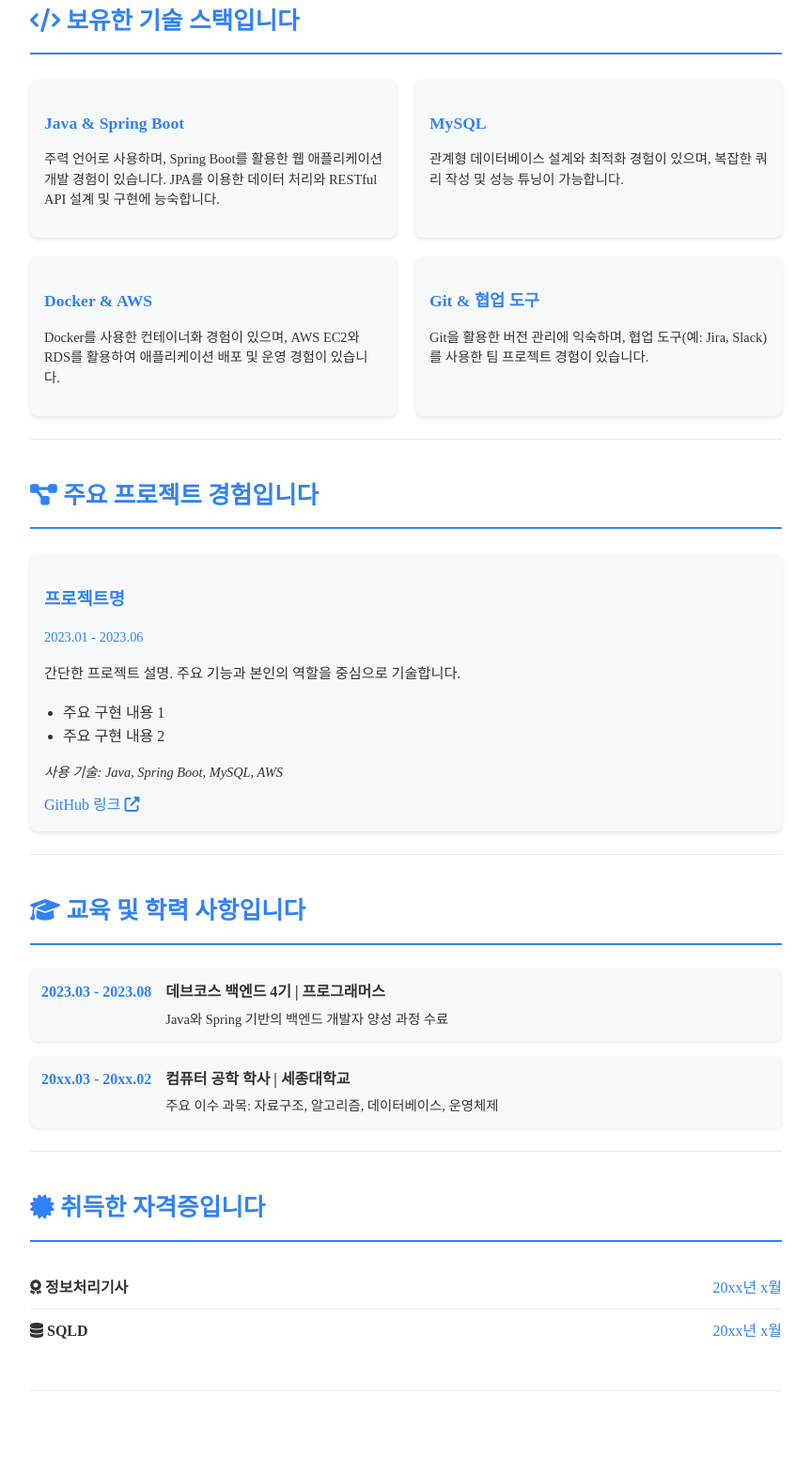
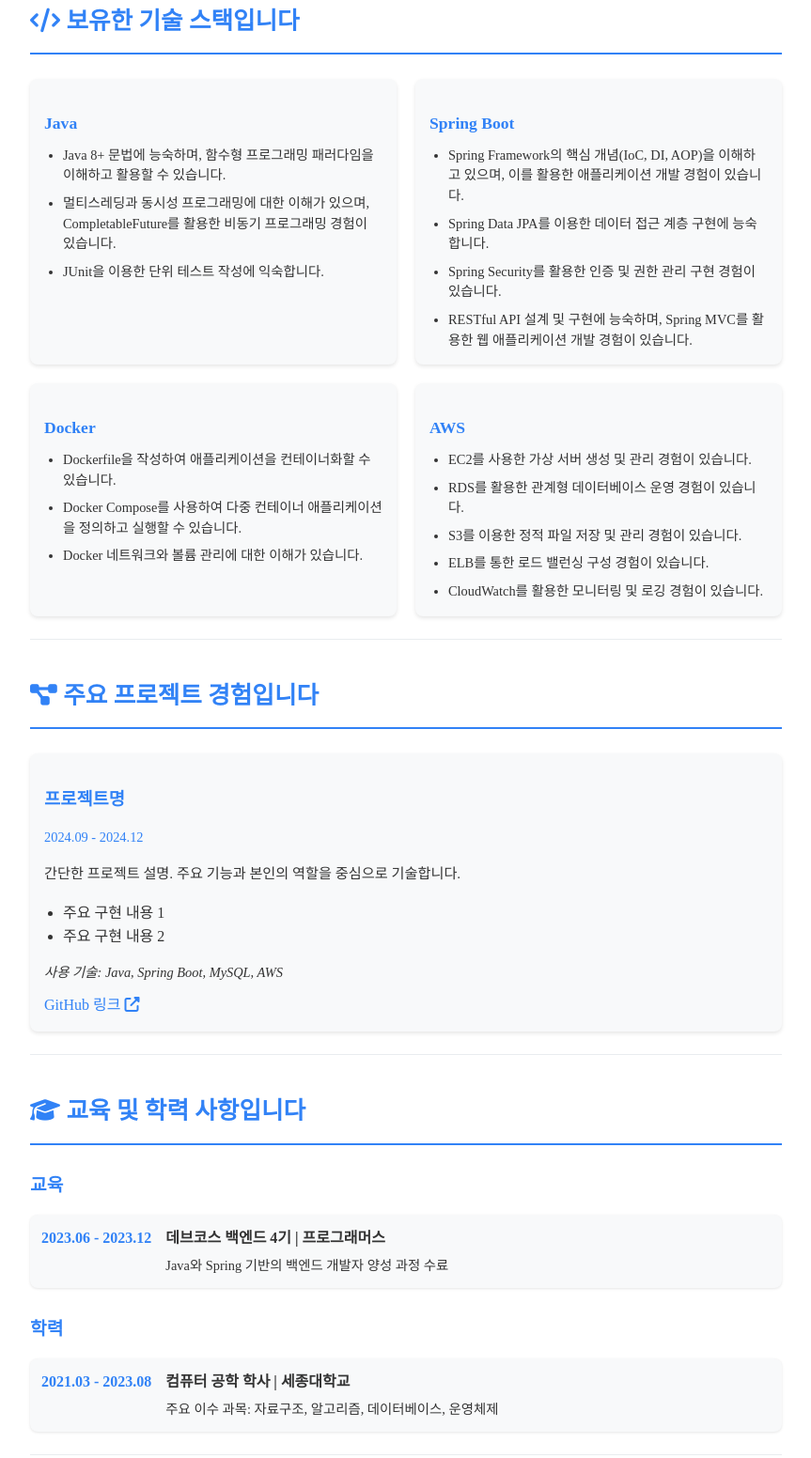
Before and after one commit to biddan606/my-portfolio, a plain HTML site: page index.html in a window 1280 px wide. Shown: the part 611-2163 px from the top of the page at 94% size, without its empty margins (208-1071 px from the left). Drawn offline with Linux system fonts and the light colour scheme.

Commit message:
자격증 날짜 명시

```diff
--- a/index.html
+++ b/index.html
@@ -59,20 +59,39 @@
   <h2><i class="fas fa-code"></i> 보유한 기술 스택입니다</h2>
   <div class="skills-container">
     <div class="skill-item">
-          <h3>Java & Spring Boot</h3>
-          <p>주력 언어로 사용하며, Spring Boot를 활용한 웹 애플리케이션 개발 경험이 있습니다. JPA를 이용한 데이터 처리와 RESTful API 설계 및 구현에 능숙합니다.</p>
+      <h3>Java</h3>
+      <ul>
+        <li>Java 8+ 문법에 능숙하며, 함수형 프로그래밍 패러다임을 이해하고 활용할 수 있습니다.</li>
+        <li>멀티스레딩과 동시성 프로그래밍에 대한 이해가 있으며, CompletableFuture를 활용한 비동기 프로그래밍 경험이 있습니다.</li>
+        <li>JUnit을 이용한 단위 테스트 작성에 익숙합니다.</li>
+      </ul>
     </div>
     <div class="skill-item">
-          <h3>MySQL</h3>
-          <p>관계형 데이터베이스 설계와 최적화 경험이 있으며, 복잡한 쿼리 작성 및 성능 튜닝이 가능합니다.</p>
+      <h3>Spring Boot</h3>
+      <ul>
+        <li>Spring Framework의 핵심 개념(IoC, DI, AOP)을 이해하고 있으며, 이를 활용한 애플리케이션 개발 경험이 있습니다.</li>
+        <li>Spring Data JPA를 이용한 데이터 접근 계층 구현에 능숙합니다.</li>
+        <li>Spring Security를 활용한 인증 및 권한 관리 구현 경험이 있습니다.</li>
+        <li>RESTful API 설계 및 구현에 능숙하며, Spring MVC를 활용한 웹 애플리케이션 개발 경험이 있습니다.</li>
+      </ul>
     </div>
     <div class="skill-item">
-          <h3>Docker & AWS</h3>
-          <p>Docker를 사용한 컨테이너화 경험이 있으며, AWS EC2와 RDS를 활용하여 애플리케이션 배포 및 운영 경험이 있습니다.</p>
+      <h3>Docker</h3>
+      <ul>
+        <li>Dockerfile을 작성하여 애플리케이션을 컨테이너화할 수 있습니다.</li>
+        <li>Docker Compose를 사용하여 다중 컨테이너 애플리케이션을 정의하고 실행할 수 있습니다.</li>
+        <li>Docker 네트워크와 볼륨 관리에 대한 이해가 있습니다.</li>
+      </ul>
     </div>
     <div class="skill-item">
-          <h3>Git & 협업 도구</h3>
-          <p>Git을 활용한 버전 관리에 익숙하며, 협업 도구(예: Jira, Slack)를 사용한 팀 프로젝트 경험이 있습니다.</p>
+      <h3>AWS</h3>
+      <ul>
+        <li>EC2를 사용한 가상 서버 생성 및 관리 경험이 있습니다.</li>
+        <li>RDS를 활용한 관계형 데이터베이스 운영 경험이 있습니다.</li>
+        <li>S3를 이용한 정적 파일 저장 및 관리 경험이 있습니다.</li>
+        <li>ELB를 통한 로드 밸런싱 구성 경험이 있습니다.</li>
+        <li>CloudWatch를 활용한 모니터링 및 로깅 경험이 있습니다.</li>
+      </ul>
     </div>
   </div>
 </section>
@@ -82,7 +101,7 @@
       <div class="project-container">
         <div class="project-item">
           <h3>프로젝트명</h3>
-          <p class="project-duration">2023.01 - 2023.06</p>
+          <p class="project-duration">2024.09 - 2024.12</p>
           <p class="project-description">간단한 프로젝트 설명. 주요 기능과 본인의 역할을 중심으로 기술합니다.</p>
           <ul class="project-highlights">
             <li>주요 구현 내용 1</li>
@@ -91,24 +110,29 @@
           <p class="project-tech">사용 기술: Java, Spring Boot, MySQL, AWS</p>
           <a href="https://github.com/your-repo-link" class="project-link">GitHub 링크 <i class="fas fa-external-link-alt"></i></a>
         </div>
-        <!-- 추가 프로젝트 항목 -->
       </div>
     </section>
 
     <section id="education">
       <h2><i class="fas fa-graduation-cap"></i> 교육 및 학력 사항입니다</h2>
+
+      <h3>교육</h3>
       <div class="education-container">
         <div class="education-item">
-          <div class="education-date">2023.03 - 2023.08</div>
+          <div class="education-date">2023.06 - 2023.12</div>
           <div class="education-content">
-            <h3>데브코스 백엔드 4기 | 프로그래머스</h3>
+            <h4>데브코스 백엔드 4기 | 프로그래머스</h4>
             <p class="education-description">Java와 Spring 기반의 백엔드 개발자 양성 과정 수료</p>
           </div>
         </div>
+      </div>
+
+      <h3>학력</h3>
+      <div class="education-container">
         <div class="education-item">
-          <div class="education-date">20xx.03 - 20xx.02</div>
+          <div class="education-date">2021.03 - 2023.08</div>
           <div class="education-content">
-            <h3>컴퓨터 공학 학사 | 세종대학교</h3>
+            <h4>컴퓨터 공학 학사 | 세종대학교</h4>
             <p class="education-description">주요 이수 과목: 자료구조, 알고리즘, 데이터베이스, 운영체제</p>
           </div>
         </div>
@@ -120,11 +144,11 @@
       <ul class="certification-list">
         <li>
           <span class="certification-name"><i class="fas fa-award"></i> 정보처리기사</span>
-          <span class="certification-date">20xx년 x월</span>
+          <span class="certification-date">2024년 3월</span>
         </li>
         <li>
           <span class="certification-name"><i class="fas fa-database"></i> SQLD</span>
-          <span class="certification-date">20xx년 x월</span>
+          <span class="certification-date">2024년 9월</span>
         </li>
       </ul>
     </section>
--- a/styles.css
+++ b/styles.css
@@ -60,7 +60,7 @@ section {
   width: 120px;
   height: 120px;
   border-radius: 50%;
-  object-fit: cover;
+  object-fit: contain;
 }
 
 .contact-info {
@@ -166,10 +166,20 @@ section {
   font-size: 1.1em;
 }
 
-.skill-item p {
+.skill-item ul {
+  padding-left: 20px;
+  margin: 0;
+}
+
+.skill-item li {
   font-size: 0.9em;
   line-height: 1.5;
   color: var(--text-color);
+  margin-bottom: 8px;
+}
+
+.skill-item li:last-child {
+  margin-bottom: 0;
 }
 
 /* 프로젝트 섹션 */
@@ -220,6 +230,13 @@ section {
 }
 
 /* 교육 섹션 */
+#education h3 {
+  color: var(--secondary-color);
+  margin-top: 1.5em;
+  margin-bottom: 0.8em;
+  font-size: 1.2em;
+}
+
 .education-container {
   display: flex;
   flex-direction: column;
@@ -246,7 +263,7 @@ section {
   flex-grow: 1;
 }
 
-.education-content h3 {
+.education-content h4 {
   margin: 0 0 5px 0;
   color: var(--primary-color);
   font-size: 1em;
@@ -295,16 +312,58 @@ section {
 }
 
 @media print {
-  #profile, #about, #skills {
+  body {
+    font-size: 12pt;
+    line-height: 1.3;
+  }
+
+  section {
     page-break-inside: avoid;
+    margin-bottom: 20pt;
+  }
+
+  #profile, #about {
     page-break-after: avoid;
   }
 
-  #projects, #education {
+  #skills {
+    page-break-before: always;
+    page-break-after: avoid;
+  }
+
+  #projects {
+    page-break-before: always;
+  }
+
+  #education {
     page-break-before: always;
   }
 
   #certifications {
+    page-break-before: avoid;
     page-break-inside: avoid;
   }
+
+  .project-container, .skills-container {
+    display: block;
+  }
+
+  .project-item, .skill-item {
+    page-break-inside: avoid;
+    margin-bottom: 15pt;
+  }
+
+  h2 {
+    margin-top: 20pt;
+  }
+
+  a {
+    text-decoration: none;
+    color: #000;
+  }
+
+  .contact-item a::after {
+    content: " (" attr(href) ")";
+    font-size: 80%;
+  }
 }
```
Lines whose indentation alone changed are shown as unchanged.
